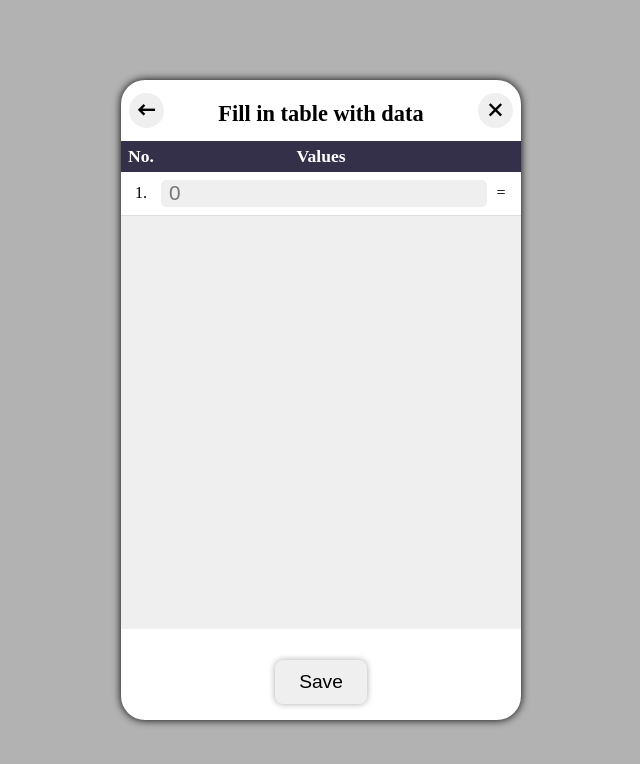
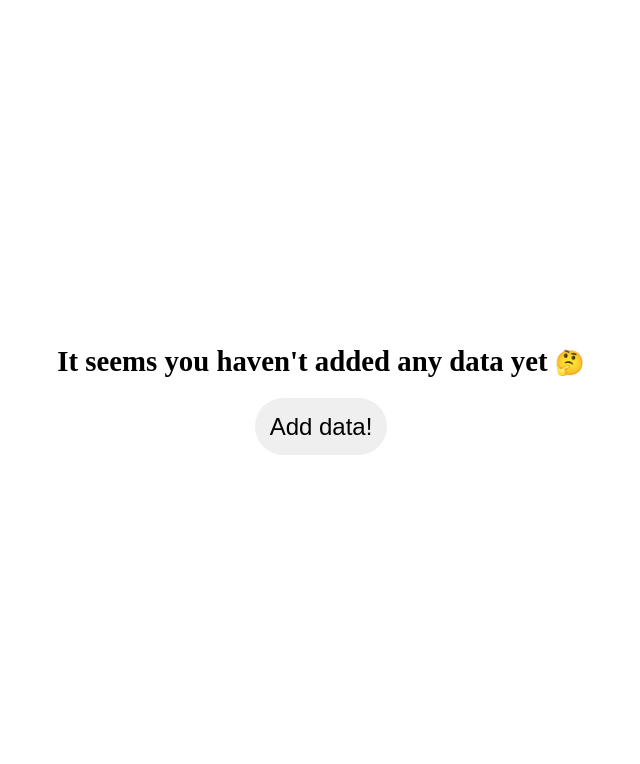
Before and after one commit to Marcin15/Mpso, an Angular app: page / in a window 1280 px wide. Shown: the top 764 px of the page, without its empty margins (319-959 px from the left). Built offline with nearby package versions, Linux system fonts and the light colour scheme; what ng2-charts would draw is missing.

Commit message:
feat(data-insert-dialog): Add return to previous dialog window

```diff
--- a/src/app/app.component.html
+++ b/src/app/app.component.html
@@ -1,4 +1,4 @@
-<!-- <ng-container *ngIf="selectedProfile; else noChartDataTemplate">
+<ng-container *ngIf="selectedProfile; else noChartDataTemplate">
   <div class="selectedProfile">
     <div class="add-new-wrapper">
       <button>Manage profiles</button>
@@ -22,17 +22,13 @@
 <app-basic-information-dialog *ngIf="showDataInsertDialog"
                               (closeDialog)="showDataInsertDialog = false"
                               (getUserProfileData)="getProfileData($event)">
-</app-basic-information-dialog> -->
+</app-basic-information-dialog>
 
-<!--
-<app-data-manager *ngIf="!showDataInsertComponent"
+
+<!-- <app-data-manager *ngIf="!showDataInsertComponent"
               (hideComponent)="showDataInsertComponent = false" >
-</app-data-manager> -->
+</app-data-manager>
 
-<!-- <app-data-insert>
+<app-data-insert>
 
-</app-data-insert> -->
-
-<app-data-insert-dialog>
-
-</app-data-insert-dialog>
+</app-data-insert>  -->
--- a/src/app/components/dialogs/basic-information-dialog/basic-information-dialog.component.html
+++ b/src/app/components/dialogs/basic-information-dialog/basic-information-dialog.component.html
@@ -37,6 +37,7 @@
 
 <app-data-insert-dialog
     *ngIf="dialogHidden"
+    (backToPreviousDialog)="dialogHidden = false"
     (closeDialog)="closeDialogClick()"
     (getProfileData)="operationSuccessful($event)"
 >
--- a/src/app/components/dialogs/data-insert-dialog/data-insert-dialog.component.html
+++ b/src/app/components/dialogs/data-insert-dialog/data-insert-dialog.component.html
@@ -3,13 +3,13 @@
     <div class="dialog-wrapper"></div>
     <div class="header-container">
         <div class="header-wrapper">
-            <button class="header-button">
+            <button class="header-button" (click)="backToPreviousDialogClick()">
                 <span class="material-symbols-outlined">
                     keyboard_backspace
                 </span>
             </button>
             <span>Fill in table with data</span>
-            <button class="header-button right">
+            <button class="header-button right" (click)="closeDialogClick()">
                 <span class="material-symbols-outlined"> close </span>
             </button>
         </div>
--- a/src/app/components/dialogs/data-insert-dialog/data-insert-dialog.component.scss
+++ b/src/app/components/dialogs/data-insert-dialog/data-insert-dialog.component.scss
@@ -7,7 +7,7 @@ $tooltip-height: 1.5rem;
     left: 0;
     width: 100vw;
     height: 100vh;
-    background-color: rgba(102, 102, 102, 0.5);
+    // background-color: rgba(102, 102, 102, 0.5);
 }
 
 .container {
--- a/src/app/components/dialogs/data-insert-dialog/data-insert-dialog.component.ts
+++ b/src/app/components/dialogs/data-insert-dialog/data-insert-dialog.component.ts
@@ -17,6 +17,7 @@ export class DataInsertDialogComponent implements AfterViewInit {
   // @Input() userProfileBasicInfo!: ProfileBasicInformation;
 
   @Output() getProfileData = new EventEmitter<number[]>;
+  @Output() backToPreviousDialog = new EventEmitter;
   @Output() closeDialog = new EventEmitter;
 
   private _table!: HTMLTableElement;
@@ -142,4 +143,8 @@ export class DataInsertDialogComponent implements AfterViewInit {
   closeDialogClick() {
     this.closeDialog.emit();
   }
+
+  backToPreviousDialogClick() {
+    this.backToPreviousDialog.emit();
+  }
 }
```
Also changed, not shown: to do.txt.
